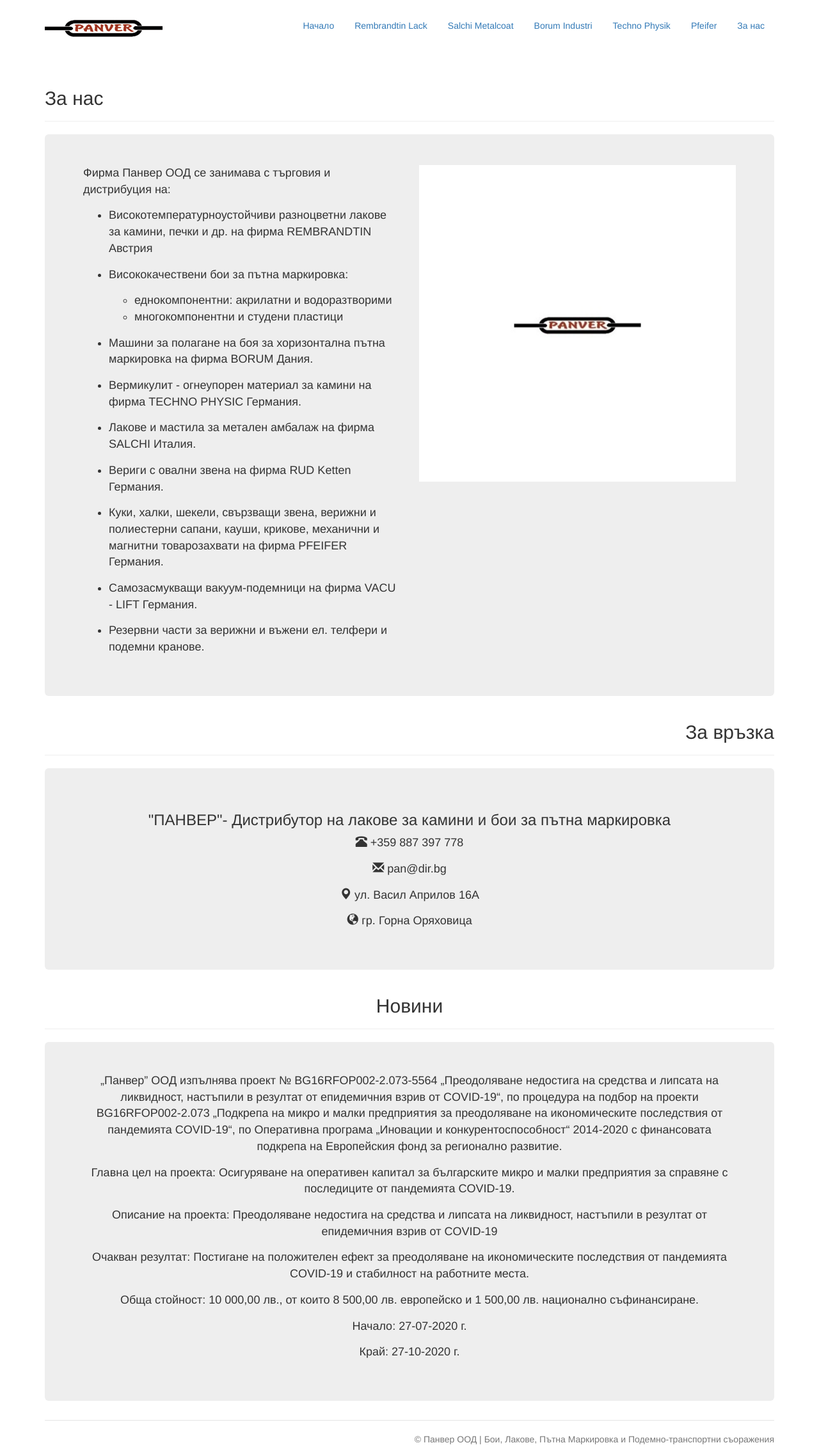
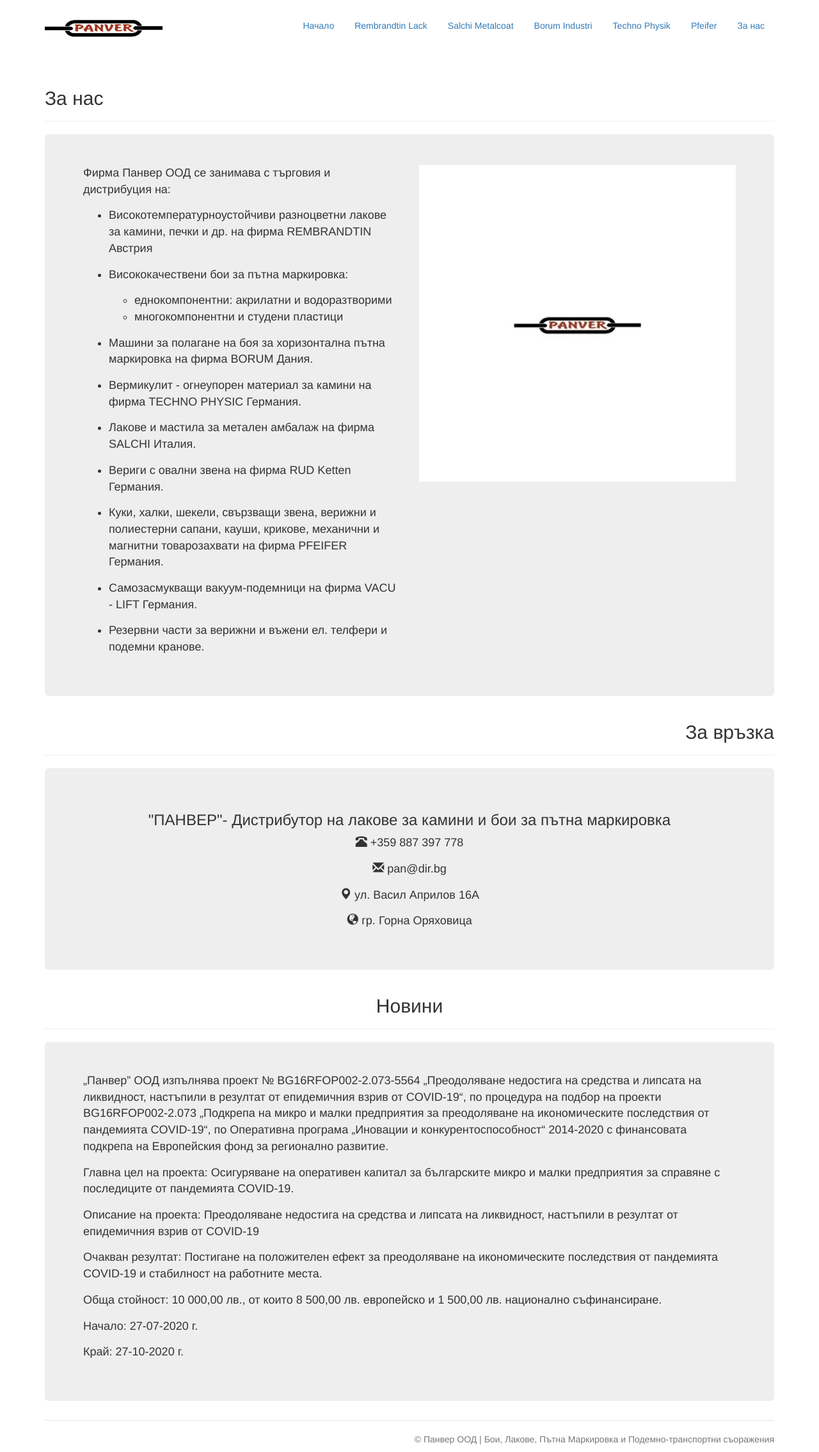
Before and after one commit to fyllmax/panver, a Jekyll site: the page built from about.html, in a window 1280 px wide. Shown: the whole page at 64% size. Built offline with Jekyll 4.4.1, drawn with Linux system fonts in a browser that asks for light colours.

Commit message:
Update about.html

```diff
--- a/about.html
+++ b/about.html
@@ -71,7 +71,7 @@
     <h2 class="text-center">Новини</h2>
 </div>
 
-<div class="text-center jumbotron">
+<div class="text-left jumbotron">
      <p>„Панвер” ООД  изпълнява проект № BG16RFOP002-2.073-5564 „Преодоляване недостига на средства и липсата на ликвидност, настъпили в резултат от епидемичния взрив от COVID-19“, по процедура на подбор на проекти BG16RFOP002-2.073 „Подкрепа на микро и малки предприятия за преодоляване на икономическите последствия от пандемията COVID-19“, по Оперативна програма „Иновации и конкурентоспособност“ 2014-2020 с финансовата подкрепа на Европейския фонд за регионално развитие.</p>
 
      <p>Главна цел на проекта: Осигуряване на оперативен капитал за българските микро и малки предприятия за справяне с последиците от пандемията COVID-19.</p>
```
